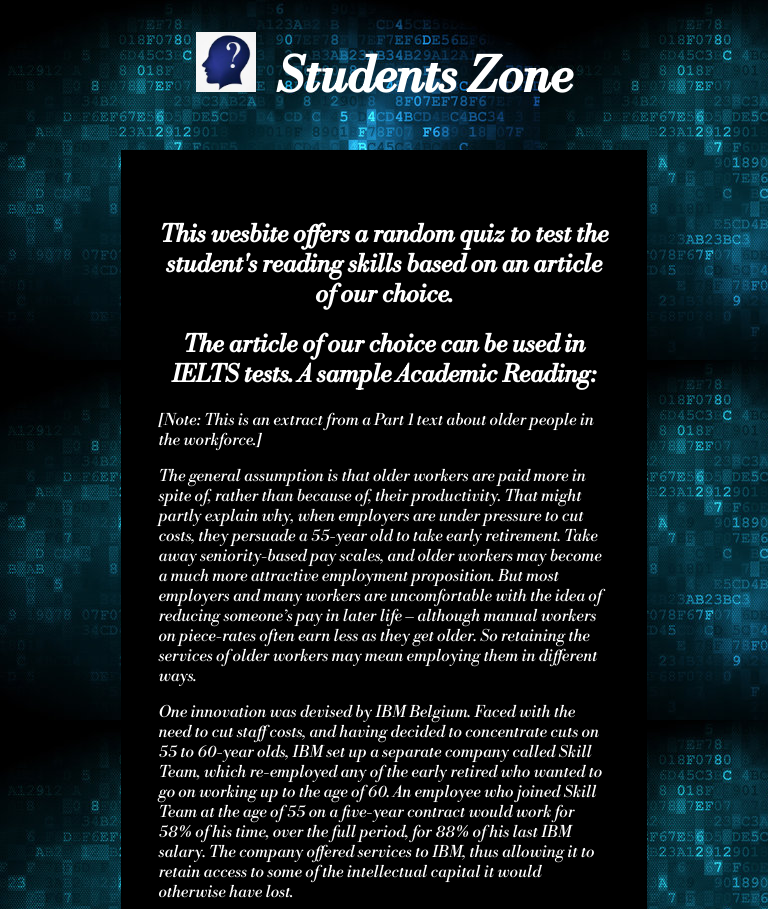
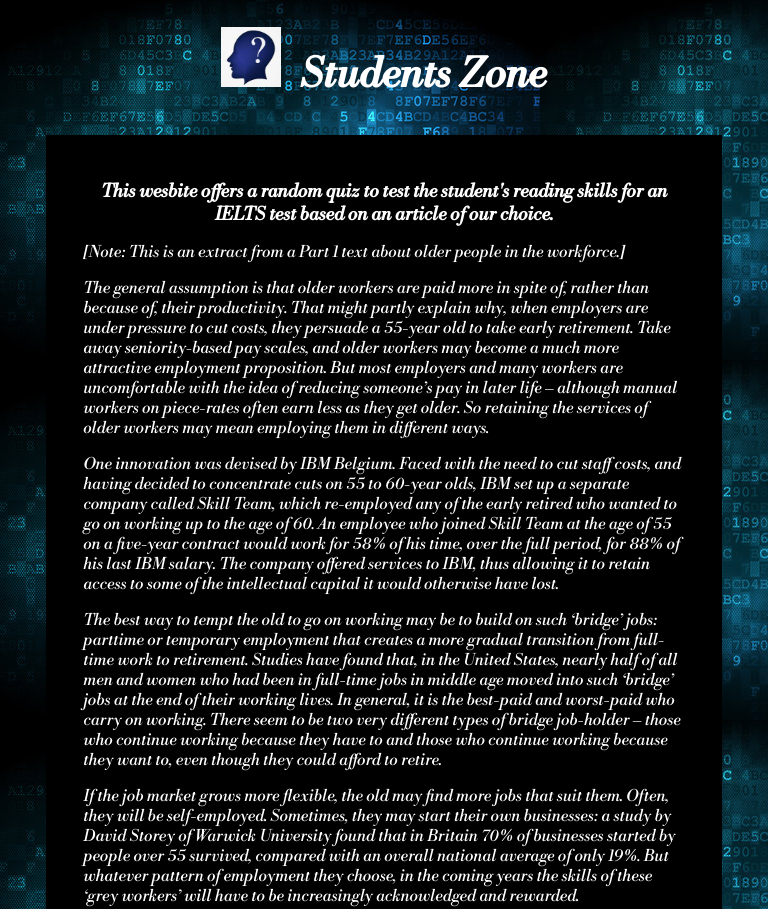
Before and after one commit to Hebaabbas/p2, a plain HTML site: page index.html in a window 768 px wide. Shown: the top 909 px of the page. Drawn offline with nearby package versions, Linux system fonts and the light colour scheme.

Commit message:
new changes

```diff
--- a/assets/css/style.css
+++ b/assets/css/style.css
@@ -21,7 +21,7 @@ body {
   width: 60%;
   font-size: 1rem;
   margin: auto;
-  padding: 50px 0;
+  padding: 30px 0;
   padding-left: 5%;
   padding-right: 5%;
   background: black center center / cover no-repeat fixed;
@@ -70,18 +70,18 @@ h2{text-align: center;}
 }
 /* Styles for screens smaller than 650px */
 @media screen and (max-width: 768px) {
+  h2{
+    font-size: 18px;
+  }
 
     body {
       font-size: 18px;
     }
-    #logo {
-      font-size: 25px;
+    .heading {
+      font-size: 30px;
     }
-    #menu, #logo {
-      line-height: 40px;
-    }
-    #cakes div, #cupcakesandcoockies div {
-      width: 100%;
+    .information , .questions-area , .answers{
+      width: 85%;
     }
   }
     /* Styles for screens between 768px and 1023px */
@@ -89,11 +89,11 @@ h2{text-align: center;}
       body {
         font-size: 18px;
       }
-      #logo {
-        font-size: 35px;
+      .information , .questions-area , .answers {
+        width: 80%;
       }
-      #cakes div, #cupcakesandcoockies div {
-        width: 20%;
+      .heading {
+        font-size: 40px;
       }
     }
 
@@ -104,10 +104,10 @@ h2{text-align: center;}
       body {
         font-size: 20px;
       }
-      #logo {
-        font-size: 40px;
+      .heading {
+        font-size: 45px;
       }
-      #cakes div, #cupcakesandcoockies div {
-        width: 20%;
+      .information , .questions-area , .answers {
+        width: 80%;
       }
     }
--- a/index.html
+++ b/index.html
@@ -17,8 +17,7 @@
          <img class="brain" src="assets/images/brain.webp" alt="brain"> Students Zone
     </h1>
     <div class="information">
-        <h2>This wesbite offers a random quiz to test the student's reading skills based on an article of our choice.</h2>
-        <h2>The article of our choice can be used in IELTS tests. A sample Academic Reading:</h2>
+        <h2>This wesbite offers a random quiz to test the student's reading skills for an IELTS test based on an article of our choice.</h2>
         <article>
             <p>[Note: This is an extract from a Part 1 text about older people in the workforce.] </p>
             <p>
@@ -64,6 +63,6 @@
     </div>
 </body>
 <footer>
-    <p>This test is taken from <a href="www.ieltsjacky.com" target="_blank" rel="noopener" style="font-weight: bold; color: white;;">IELTS Jacky</a></p>
+    <p>This test is taken from <a href="https://www.ieltsjacky.com/" target="_blank" rel="noopener" style="font-weight: bold; color: white;;">IELTS Jacky</a></p>
 </footer>
 </html>
```
